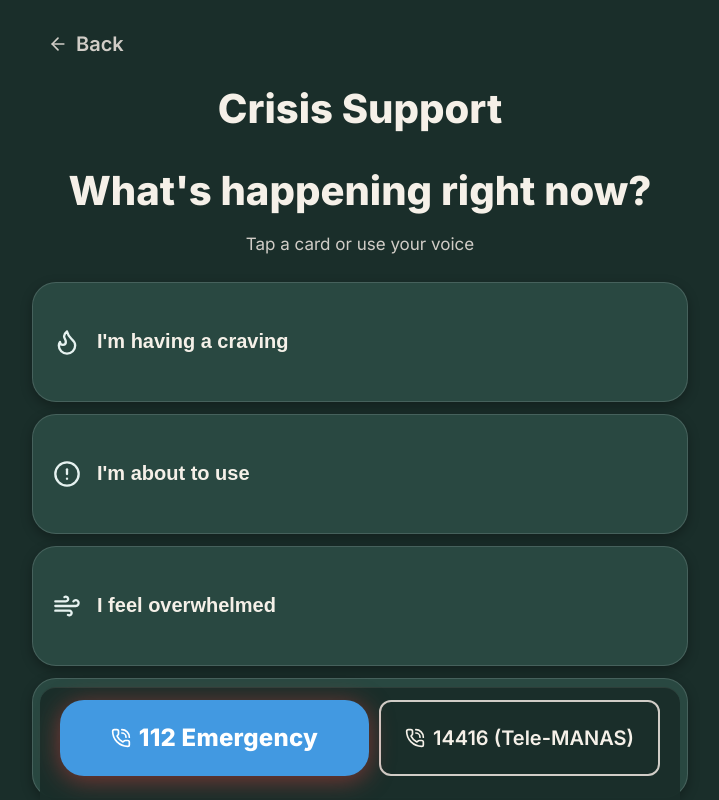
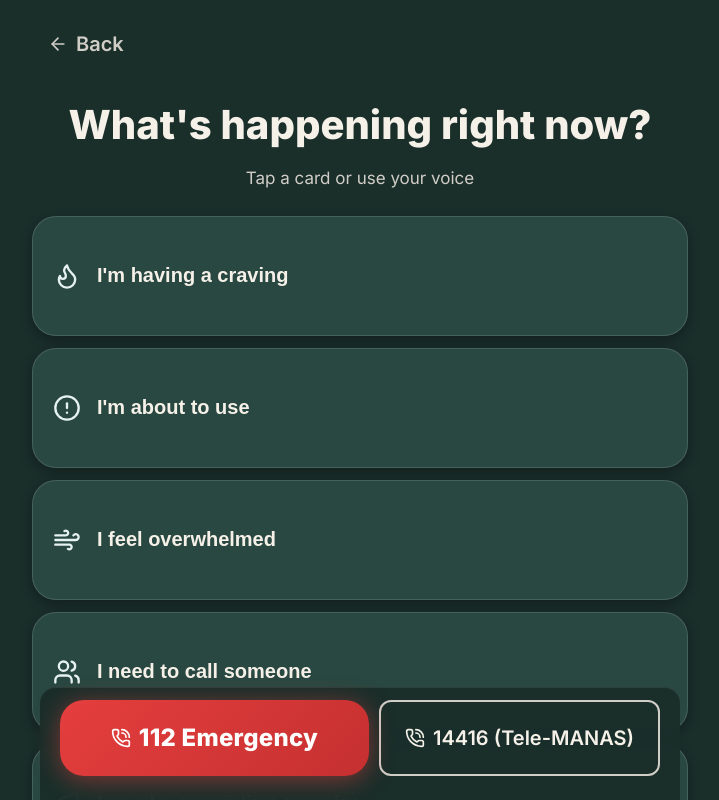
Before and after one commit to DotNetTitan/recoverai, a Next.js app: page /crisis in a window 1280 px wide. Shown: the top 800 px of the page, without its empty margins (280-999 px from the left). Built offline with nearby package versions, Linux system fonts and the light colour scheme.

Commit message:
style: Update emergency button background with gradient and remove top title from CrisisPage

```diff
--- a/app/crisis/page.module.css
+++ b/app/crisis/page.module.css
@@ -131,7 +131,7 @@
 }
 
 .emergencyButton {
-  background: var(--color-calm-blue);
+  background: linear-gradient(135deg, #e53e3e 0%, #c53030 100%);
 }
 
 .contactButton {
--- a/app/crisis/page.tsx
+++ b/app/crisis/page.tsx
@@ -88,7 +88,6 @@ export default function CrisisPage() {
           >
             <ArrowLeft size={20} /> Back
           </button>
-          <h1 className={styles.topTitle}>Crisis Support</h1>
         </header>
 
         <main className={styles.main}>
```
